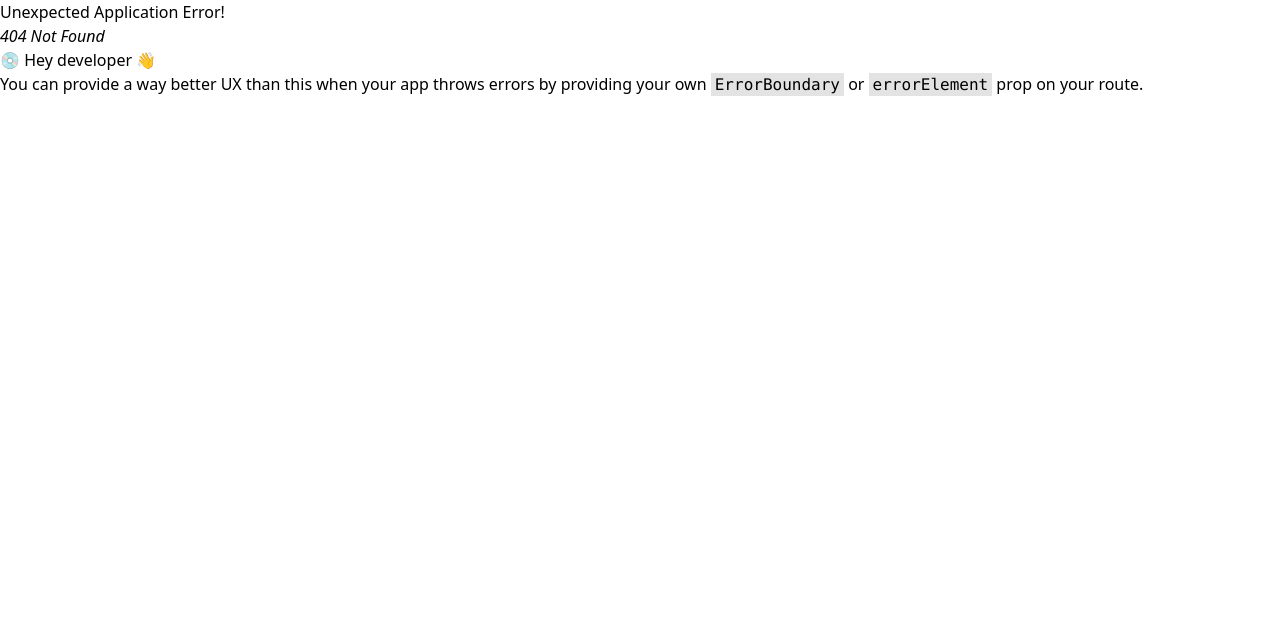
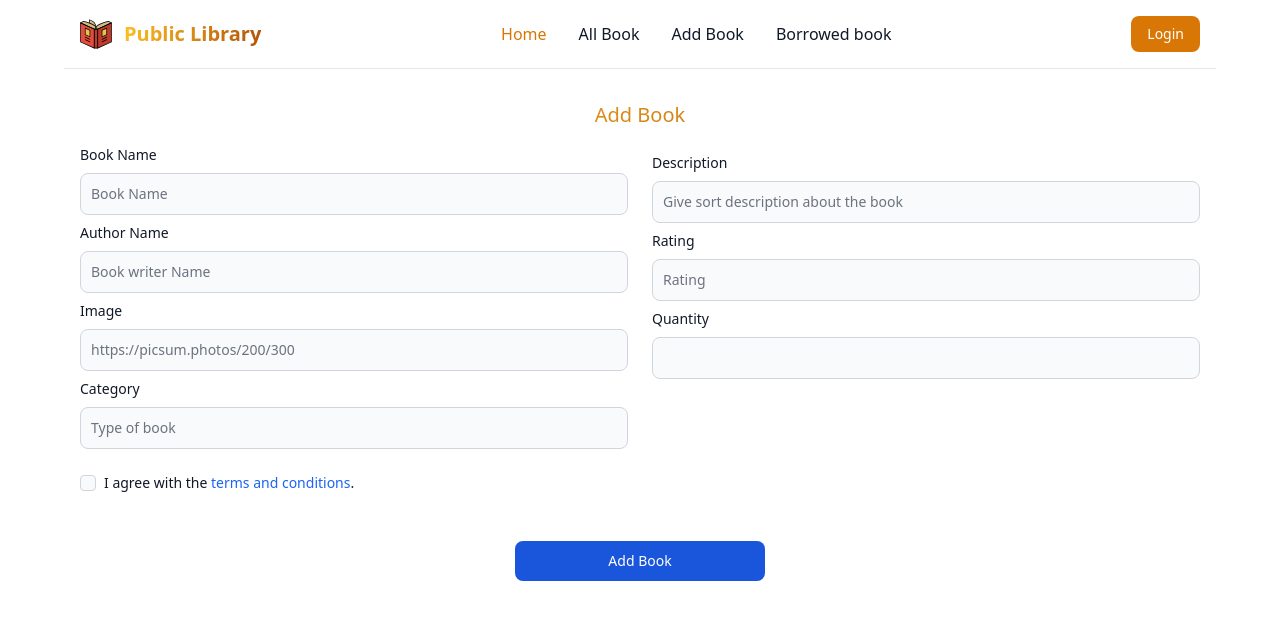
Before and after one commit to 123Somrat/library_management_frontend, a React (Vite) app: page /addBook in a window 1280 px wide. Before the commit this address had no page. Shown: the top 620 px of the page. Built offline with nearby package versions, Linux system fonts and the light colour scheme.

Commit message:
create form for add book

```diff
--- a/src/Component/Nav/Nav.jsx
+++ b/src/Component/Nav/Nav.jsx
@@ -71,7 +71,7 @@ export default function Nav() {
               </li>
               <li>
                 <NavLink
-                  to={"addBook"}
+                  to={"/addBook"}
                   className="block py-2 pl-3 pr-4 text-gray-900 rounded hover:bg-gray-100 md:hover:bg-transparent md:hover:text-amber-600 md:p-0 md:dark:hover:text-blue-500 dark:text-white dark:hover:bg-gray-700 dark:hover:text-white md:dark:hover:bg-transparent dark:border-gray-700"
                 >
                    Add Book
--- /dev/null
+++ b/src/Pages/Home/AddBook/AddBook.jsx
@@ -0,0 +1,149 @@
+import React from "react";
+
+export default function AddBook() {
+
+
+
+
+  return (
+    <div className="my-8 mx-4">
+        <h1 className="text-center my-4 text-xl text-transparent  bg-clip-text bg-gradient-to-r from-amber-400 to-amber-700">Add Book</h1>
+      <form >
+        <div className="grid gap-6 mb-6 md:grid-cols-2">
+          <div>
+            <label
+              for="bookName"
+              className="block mb-2 text-sm font-medium text-gray-900 dark:text-white"
+            >
+              Book Name
+            </label>
+            <input
+              type="text"
+              id="bookName"
+              className="bg-gray-50 border border-gray-300 text-gray-900 text-sm rounded-lg focus:ring-blue-500 focus:border-blue-500 block w-full p-2.5 dark:bg-gray-700 dark:border-gray-600 dark:placeholder-gray-400 dark:text-white dark:focus:ring-blue-500 dark:focus:border-blue-500"
+              placeholder="Book Name"
+              required
+            />
+            <label
+              for="author name"
+              className="block my-2 text-sm font-medium text-gray-900 dark:text-white"
+            >
+              Author Name
+            </label>
+            <input
+              type="text"
+              id="author_name"
+              className="bg-gray-50 border border-gray-300 text-gray-900 text-sm rounded-lg focus:ring-blue-500 focus:border-blue-500 block w-full p-2.5 dark:bg-gray-700 dark:border-gray-600 dark:placeholder-gray-400 dark:text-white dark:focus:ring-blue-500 dark:focus:border-blue-500"
+              placeholder="Book writer Name"
+              required
+            />
+            <label
+              for="image"
+              className="block my-2 text-sm font-medium text-gray-900 dark:text-white"
+            >
+              Image
+            </label>
+            <input
+              type="text"
+              id="image"
+              className="bg-gray-50 border border-gray-300 text-gray-900 text-sm rounded-lg focus:ring-blue-500 focus:border-blue-500 block w-full p-2.5 dark:bg-gray-700 dark:border-gray-600 dark:placeholder-gray-400 dark:text-white dark:focus:ring-blue-500 dark:focus:border-blue-500"
+              placeholder="https://picsum.photos/200/300"
+              required
+            />
+            <label
+              for="book_category"
+              className="block my-2 text-sm font-medium text-gray-900 dark:text-white"
+            >
+              Category
+            </label>
+            <input
+              type="text"
+              id="book_category"
+              className="bg-gray-50 border border-gray-300 text-gray-900 text-sm rounded-lg focus:ring-blue-500 focus:border-blue-500 block w-full p-2.5 dark:bg-gray-700 dark:border-gray-600 dark:placeholder-gray-400 dark:text-white dark:focus:ring-blue-500 dark:focus:border-blue-500"
+              placeholder="Type of book"
+              required
+            />
+          </div>
+          <div>
+            <label
+              for="description"
+              className="block my-2 text-sm font-medium text-gray-900 dark:text-white"
+            >
+             Description
+            </label>
+            <input
+              type="text"
+              id="description"
+              className="bg-gray-50 border border-gray-300 text-gray-900 text-sm rounded-lg focus:ring-blue-500 focus:border-blue-500 block w-full p-2.5 dark:bg-gray-700 dark:border-gray-600 dark:placeholder-gray-400 dark:text-white dark:focus:ring-blue-500 dark:focus:border-blue-500"
+              placeholder="Give sort description about the book"
+              required
+            />
+
+            <div>
+            <label
+              for="rating"
+              className="block my-2 text-sm font-medium text-gray-900 dark:text-white"
+            >
+             Rating
+            </label>
+            <input
+              type="text"
+              id="rating"
+              className="bg-gray-50 border border-gray-300 text-gray-900 text-sm rounded-lg focus:ring-blue-500 focus:border-blue-500 block w-full p-2.5 dark:bg-gray-700 dark:border-gray-600 dark:placeholder-gray-400 dark:text-white dark:focus:ring-blue-500 dark:focus:border-blue-500"
+              placeholder="Rating"
+              required
+            />
+            </div>
+            <label
+              for="quantity"
+              className="block my-2 text-sm font-medium text-gray-900 dark:text-white"
+            >
+              Quantity
+            </label>
+            <input
+              type="number"
+              id="quantit"
+              className="bg-gray-50 border border-gray-300 text-gray-900 text-sm rounded-lg focus:ring-blue-500 focus:border-blue-500 block w-full p-2.5 dark:bg-gray-700 dark:border-gray-600 dark:placeholder-gray-400 dark:text-white dark:focus:ring-blue-500 dark:focus:border-blue-500"
+              required
+            />
+          </div>
+
+          <div className="flex items-start mb-6">
+            <div className="flex items-center h-5">
+              <input
+                id="remember"
+                type="checkbox"
+                value=""
+                className="w-4 h-4 border border-gray-300 rounded bg-gray-50 focus:ring-3 focus:ring-blue-300 dark:bg-gray-700 dark:border-gray-600 dark:focus:ring-blue-600 dark:ring-offset-gray-800"
+                required
+              />
+            </div>
+            <label
+              for="remember"
+              className="ml-2 text-sm font-medium text-gray-900 dark:text-gray-300"
+            >
+              I agree with the{" "}
+              <a
+                href="#"
+                className="text-blue-600 hover:underline dark:text-blue-500"
+              >
+                terms and conditions
+              </a>
+              .
+            </label>
+          </div>
+
+        </div>
+        <div>
+        <button
+            type="submit"
+            className="text-white  bg-blue-700 hover:bg-blue-800 focus:ring-4 focus:outline-none focus:ring-blue-300 font-medium rounded-lg text-sm w-full  sm:w-auto px-5 py-2.5 text-center dark:bg-blue-600 dark:hover:bg-blue-700 dark:focus:ring-blue-800 block mx-auto lg:w-[250px]"
+          >
+           Add Book
+          </button>
+        </div>
+
+      </form>
+    </div>
+  );
+}
--- a/src/Router/Router.jsx
+++ b/src/Router/Router.jsx
@@ -1,6 +1,7 @@
 import {createBrowserRouter} from "react-router-dom";
 import MainLayout from "../MainLayout/MainLayout";
 import Home from "../Pages/Home/Home";
+import AddBook from "../Pages/Home/AddBook/AddBook";
 
 
 
@@ -16,7 +17,10 @@ import Home from "../Pages/Home/Home";
             element:<Home/>,
 
         },
-
+        {
+        path:"/addBook",
+        element:<AddBook/>
+        }
       ]
     },
   ]);
```
